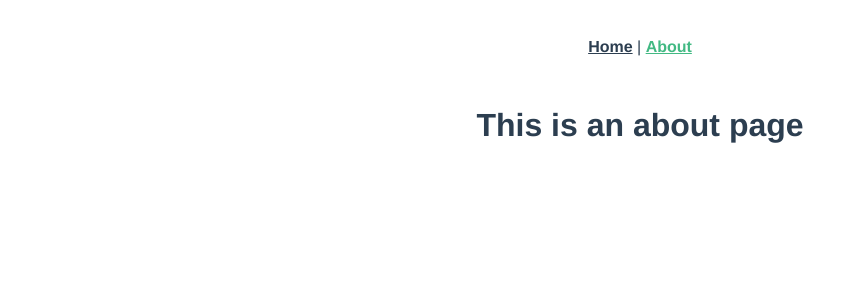
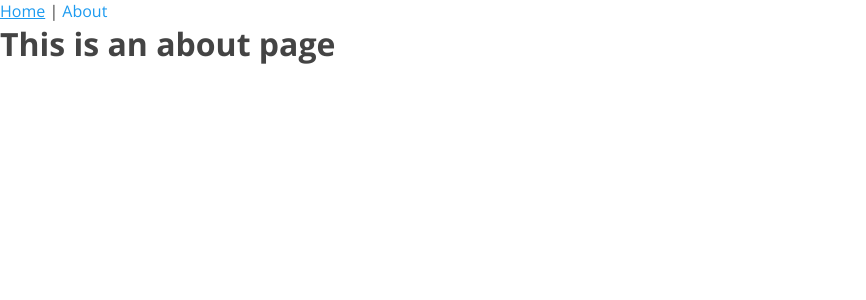
Before and after one commit to NtchPlayer/Festiv-app-frontend, a Vue app: page /about in a window 1280 px wide. Shown: the top 300 px of the page, without its empty margins (0-866 px from the left). Built offline with nearby package versions, Linux system fonts and the light colour scheme.

Commit message:
import style

```diff
--- a/src/App.vue
+++ b/src/App.vue
@@ -6,25 +6,5 @@
   <router-view/>
 </template>
 
-<style>
-#app {
-  font-family: Avenir, Helvetica, Arial, sans-serif;
-  -webkit-font-smoothing: antialiased;
-  -moz-osx-font-smoothing: grayscale;
-  text-align: center;
-  color: #2c3e50;
-}
-
-nav {
-  padding: 30px;
-}
-
-nav a {
-  font-weight: bold;
-  color: #2c3e50;
-}
-
-nav a.router-link-exact-active {
-  color: #42b983;
-}
-</style>
+<style src="./style/reset.css" />
+<style lang="scss" src="./style/main.scss" />
```
